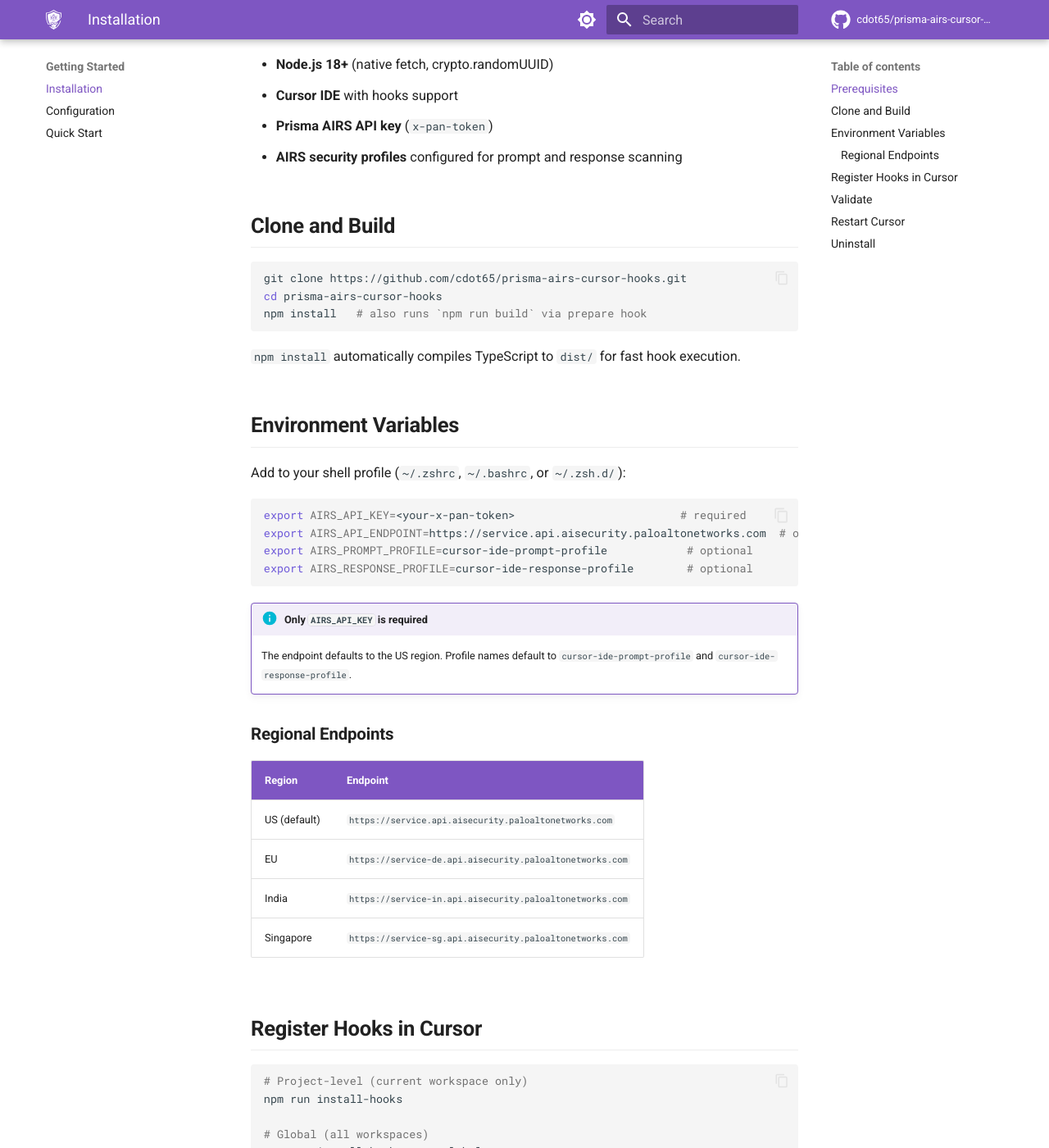
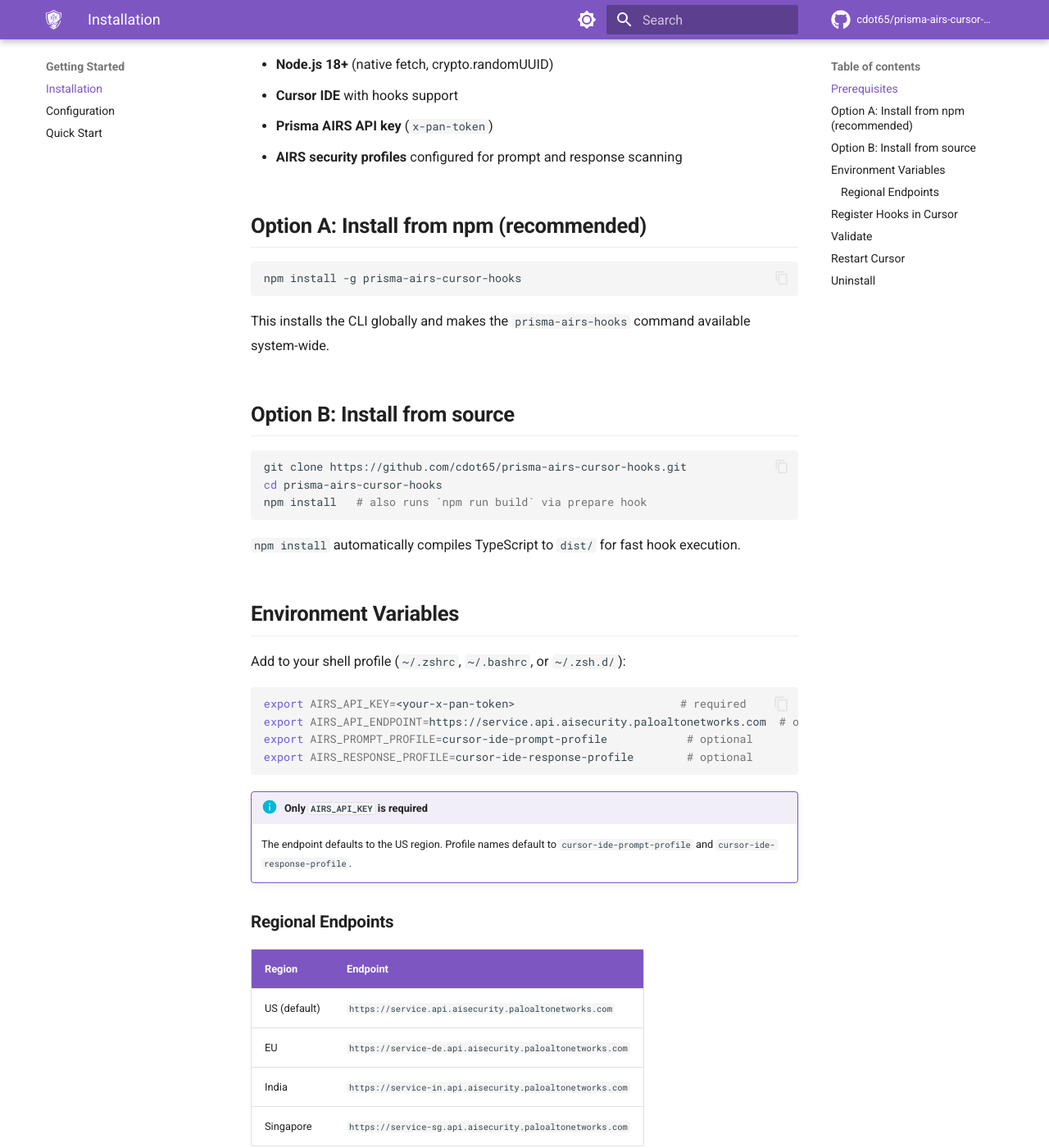
Before and after one commit to cdot65/prisma-airs-cursor-hooks, an MkDocs documentation site: the page built from docs/getting-started/installation.md, in a window 1280 px wide and 1400 px high, scrolled down 237 px. Shown: the whole window at 82% size. Built offline with MkDocs 1.6.1 and Material for MkDocs 9.7.7, drawn with Linux system fonts in a browser that asks for light colours; comment, search, counter and statistics services are not loaded; some of the changed text lies outside the part shown.

Commit message:
docs: add npm global install path alongside source install
README, installation, and quick-start pages now show both
`npm install -g` and git clone workflows with tabbed sections.

Co-Authored-By: Claude Opus 4.6 <noreply@anthropic.com>

````diff
--- a/docs/getting-started/installation.md
+++ b/docs/getting-started/installation.md
@@ -7,7 +7,15 @@
 - **Prisma AIRS API key** (`x-pan-token`)
 - **AIRS security profiles** configured for prompt and response scanning
 
-## Clone and Build
+## Option A: Install from npm (recommended)
+
+```bash
+npm install -g prisma-airs-cursor-hooks
+```
+
+This installs the CLI globally and makes the `prisma-airs-hooks` command available system-wide.
+
+## Option B: Install from source
 
 ```bash
 git clone https://github.com/cdot65/prisma-airs-cursor-hooks.git
@@ -42,13 +50,25 @@ export AIRS_RESPONSE_PROFILE=cursor-ide-response-profile        # optional
 
 ## Register Hooks in Cursor
 
-```bash
-# Project-level (current workspace only)
-npm run install-hooks
+=== "npm global install"
 
-# Global (all workspaces)
-npm run install-hooks -- --global
-```
+    ```bash
+    # Project-level (current workspace only)
+    prisma-airs-hooks install
+
+    # Global (all workspaces)
+    prisma-airs-hooks install --global
+    ```
+
+=== "From source"
+
+    ```bash
+    # Project-level (current workspace only)
+    npm run install-hooks
+
+    # Global (all workspaces)
+    npm run install-hooks -- --global
+    ```
 
 This writes `hooks.json` pointing at the precompiled JS in `dist/` and copies `airs-config.json` to the hooks config directory.
 
````
Also changed, not shown: README.md (+26 -3 lines), docs/getting-started/quick-start.md (+24 -8 lines).
